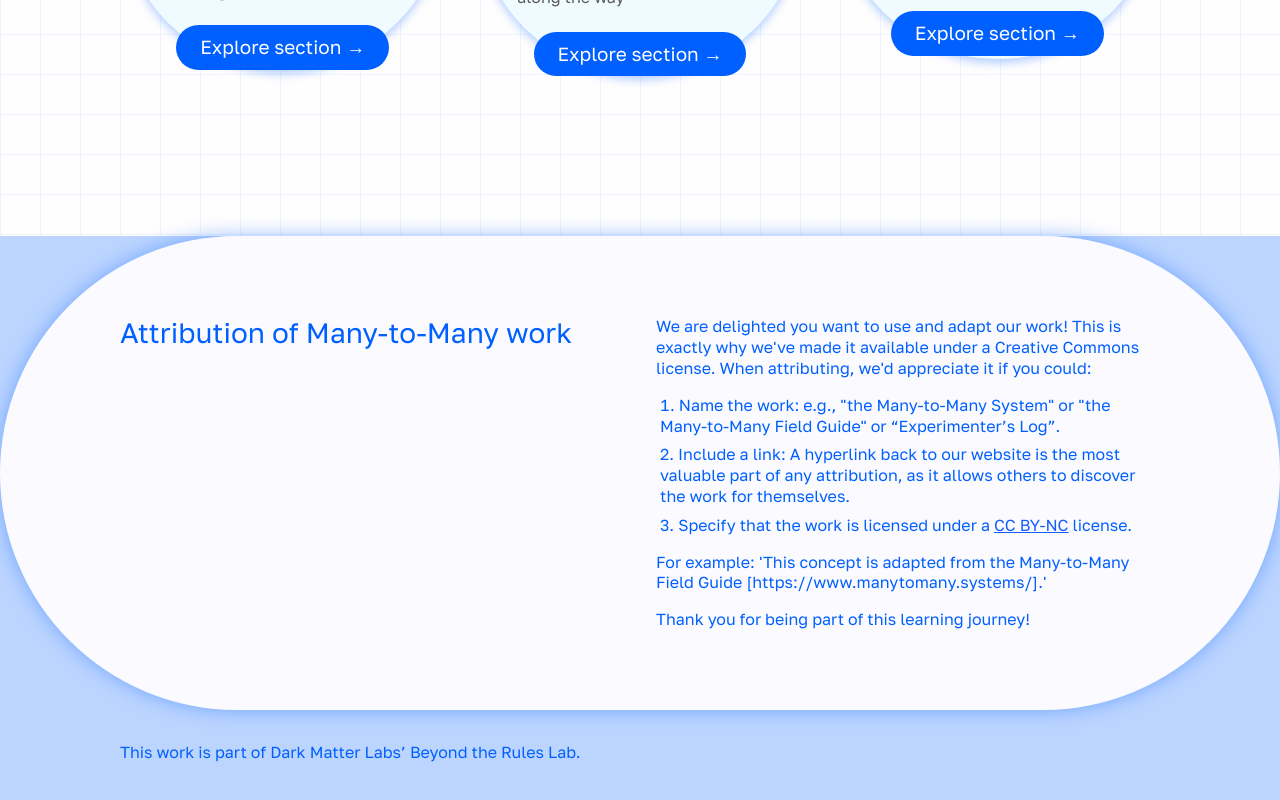
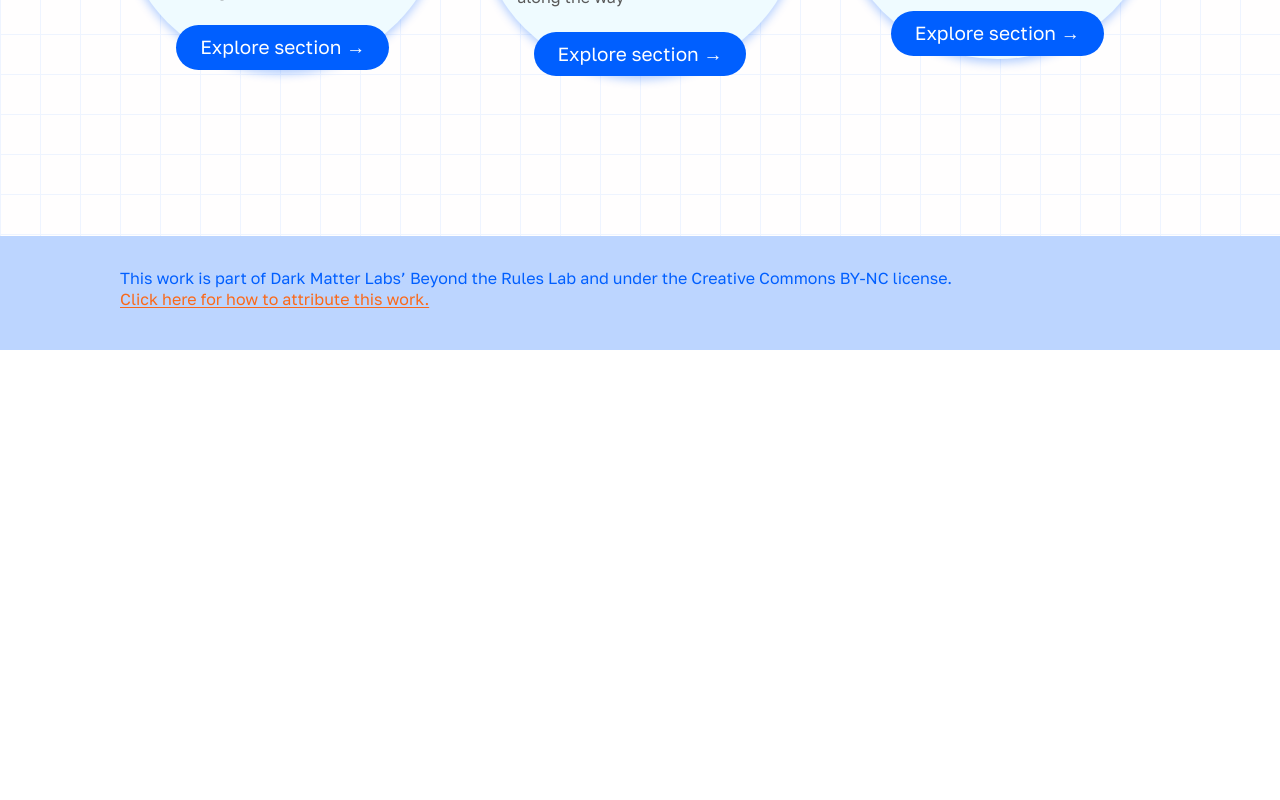
Before and after one commit to Dark-Matter-Labs/many_to_many, a Next.js app: page /journey in a window 1280 px wide. Shown: the part 1262-2062 px from the top of the page. After the commit the page ends 1612 px from the top, so only its background shows below. Built offline with nearby package versions, Linux system fonts and the light colour scheme.

Commit message:
add attribution as popup

```diff
--- a/components/Footer.jsx
+++ b/components/Footer.jsx
@@ -1,19 +1,71 @@
+'use client';
+
+import { useEffect, useRef, useState } from 'react';
+
 export default function Footer() {
+  const [isAttributionOpen, setIsAttributionOpen] = useState(false);
+  const closeButtonRef = useRef(null);
+
+  const openAttribution = () => setIsAttributionOpen(true);
+  const closeAttribution = () => setIsAttributionOpen(false);
+
+  useEffect(() => {
+    const onKeyDown = (e) => {
+      if (e.key === 'Escape') closeAttribution();
+    };
+    if (isAttributionOpen) {
+      document.addEventListener('keydown', onKeyDown);
+      const originalOverflow = document.body.style.overflow;
+      document.body.style.overflow = 'hidden';
+      window.setTimeout(() => {
+        closeButtonRef.current?.focus();
+      }, 0);
+      return () => {
+        document.removeEventListener('keydown', onKeyDown);
+        document.body.style.overflow = originalOverflow;
+      };
+    }
+  }, [isAttributionOpen]);
+
   return (
-    <footer className="bg-blue-400 pb-[300px]">
-      <section className="bg-grey-50 rounded-[261px] px-20 py-20 shadow-[0_0_20px_rgba(0,95,255,0.40)] lg:px-0">
+    <footer className="bg-blue-400 pt-8 pb-[40px]">
+      {isAttributionOpen && (
+        <div
+          className="fixed inset-0 z-50 flex items-center justify-center px-4 py-20"
+          role="dialog"
+          aria-modal="true"
+          aria-labelledby="attribution-title"
+          onClick={(e) => {
+            if (e.currentTarget === e.target) closeAttribution();
+          }}
+        >
+          <div className="absolute inset-0 bg-black/50 backdrop-blur-sm" />
+          <div className="relative z-10 w-full max-w-4xl">
+            <section className="bg-grey-50 rounded-3xl px-6 py-8 shadow-[0_0_20px_rgba(0,95,255,0.40)] sm:px-10 sm:py-10 md:rounded-[48px] md:px-14 md:py-12">
+              <button
+                ref={closeButtonRef}
+                onClick={closeAttribution}
+                className="absolute top-4 right-4 inline-flex h-10 w-10 cursor-pointer items-center justify-center rounded-full bg-blue-100 text-blue-900 hover:bg-blue-200 focus:outline-none focus-visible:ring-2 focus-visible:ring-blue-500"
+                aria-label="Close"
+              >
+                ×
+              </button>
               <div className="container-main">
                 <div className="sm:grid sm:grid-cols-2 sm:gap-8">
                   <div>
-              <h2 className="heading-lg pb-4 text-blue-800">
+                    <h2
+                      id="attribution-title"
+                      className="heading-lg pb-4 text-blue-800"
+                    >
                       Attribution of Many-to-Many work
                     </h2>
                   </div>
                   <div>
                     <p className="text-small text-blue-800">
-                We are delighted you want to use and adapt our work! This is
-                exactly why we've made it available under a Creative Commons
-                license. When attributing, we'd appreciate it if you could:
+                      We are delighted you want to use and adapt our work! This
+                      is exactly why we've made it available under a Creative
+                      Commons license. When attributing, we'd appreciate it if
+                      you could:
                     </p>
                     <ol className="text-small mt-4 ml-1 list-inside list-decimal space-y-2 text-blue-800">
                       <li>
@@ -21,9 +73,9 @@ export default function Footer() {
                         Many-to-Many Field Guide" or “Experimenter’s Log”.
                       </li>
                       <li>
-                  Include a link: A hyperlink back to our website is the most
-                  valuable part of any attribution, as it allows others to
-                  discover the work for themselves.
+                        Include a link: A hyperlink back to our website is the
+                        most valuable part of any attribution, as it allows
+                        others to discover the work for themselves.
                       </li>
                       <li>
                         Specify that the work is licensed under a{' '}
@@ -39,18 +91,30 @@ export default function Footer() {
                       </li>
                     </ol>
                     <p className="text-small mt-4 text-blue-800">
-                For example: 'This concept is adapted from the Many-to-Many
-                Field Guide [https://www.manytomany.systems/].'
+                      For example: 'This concept is adapted from the
+                      Many-to-Many Field Guide
+                      [https://www.manytomany.systems/]'.
                     </p>
                     <p className="text-small mt-4 text-blue-800">
                       Thank you for being part of this learning journey!
                     </p>
+                    <div className="mt-6 flex justify-end">
+                      <button
+                        onClick={closeAttribution}
+                        className="cursor-pointer rounded-full bg-blue-600 px-5 py-2 text-white shadow hover:bg-blue-700 focus:outline-none focus-visible:ring-2 focus-visible:ring-blue-500"
+                      >
+                        Close
+                      </button>
+                    </div>
                   </div>
                 </div>
               </div>
             </section>
+          </div>
+        </div>
+      )}
       <div className="container-main">
-        <p className="text-small my-8 text-blue-800">
+        <p className="text-small text-blue-800">
           This work is part of{' '}
           <a
             target="_blank"
@@ -59,7 +123,21 @@ export default function Footer() {
           >
             Dark Matter Labs
           </a>
-          ’ Beyond the Rules Lab.
+          ’ Beyond the Rules Lab and under the{' '}
+          <a
+            rel="noopener noreferrer"
+            href="https://creativecommons.org/licenses/by-nc/4.0/"
+          >
+            Creative Commons BY-NC
+          </a>{' '}
+          license.{' '}
+          <button
+            type="button"
+            onClick={openAttribution}
+            className="cursor-pointer text-orange-800 underline decoration-orange-800 underline-offset-2 hover:text-orange-200"
+          >
+            Click here for how to attribute this work.
+          </button>
         </p>
       </div>
     </footer>
```
Lines whose indentation alone changed are shown as unchanged.
